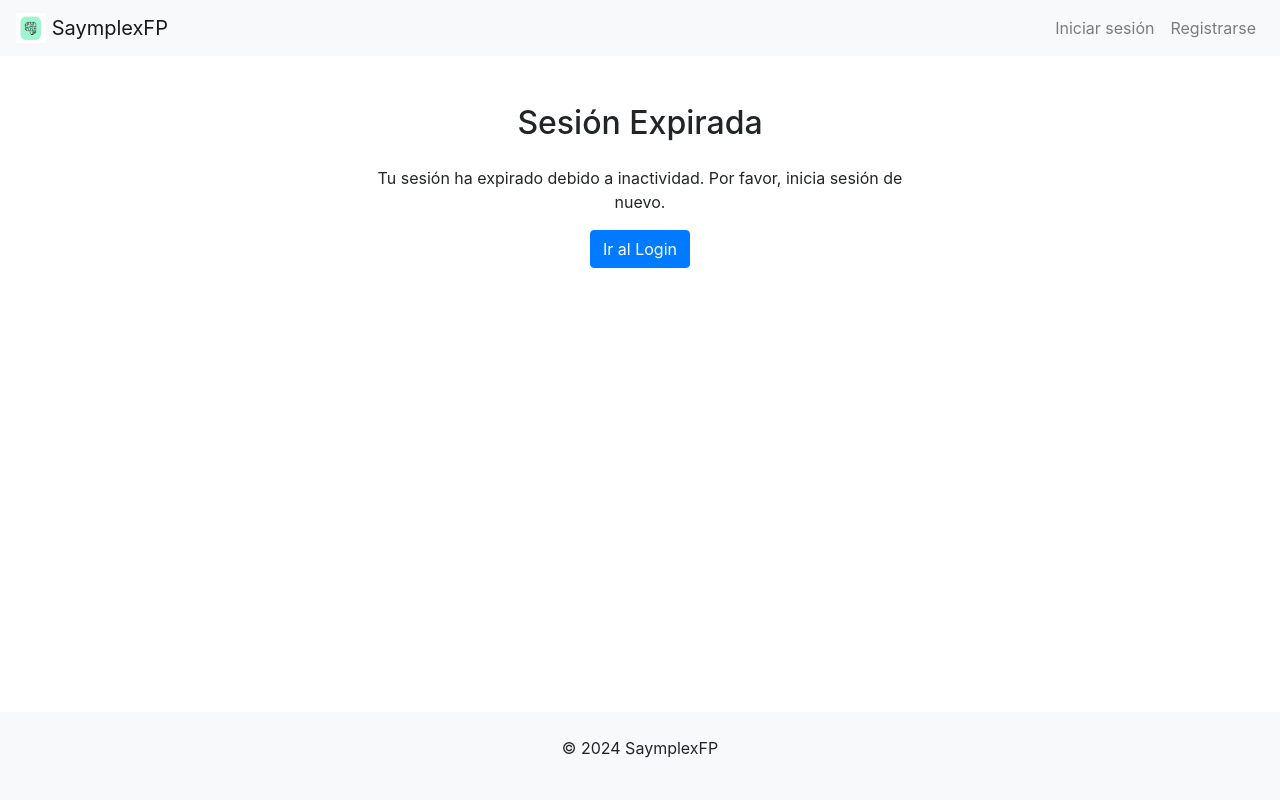
After one commit to marrocrod/TFG, a Django app: page /session-expired/ in a window 1280 px wide. The commit adds this page. Run offline with Django 4.2, Linux system fonts and the light colour scheme; parts of the project's set-up code (start-up, migrations or seed data) failed here and were passed over; some libraries are stand-ins or nearby versions.

Commit message:
Cierre de sesión y redirección por inactividad

```diff
--- /dev/null
+++ b/TrabajoFinGrado/main/middleware.py
@@ -0,0 +1,27 @@
+from django.utils import timezone
+from datetime import timedelta
+from django.conf import settings
+from django.contrib.auth import logout
+
+class SessionTimeoutMiddleware:
+    def __init__(self, get_response):
+        self.get_response = get_response
+
+    def __call__(self, request):
+        if request.user.is_authenticated:
+            now = timezone.now()
+            last_activity = request.session.get('last_activity')
+
+            if not last_activity:
+                request.session['last_activity'] = now.isoformat()
+            else:
+                last_activity_time = timezone.datetime.fromisoformat(last_activity)
+
+                if now - last_activity_time > timedelta(seconds=settings.SESSION_COOKIE_AGE):
+                    logout(request)
+                    request.session['session_expired'] = True  # Marca la sesión como expirada
+                else:
+                    request.session['last_activity'] = now.isoformat()
+
+        response = self.get_response(request)
+        return response
--- a/TrabajoFinGrado/main/templates/base.html
+++ b/TrabajoFinGrado/main/templates/base.html
@@ -92,5 +92,30 @@
     <script src="https://cdnjs.cloudflare.com/ajax/libs/codemirror/5.65.6/mode/python/python.min.js"></script>
     <!-- Enlace a FullCalendar JS -->
     <script src="https://cdn.jsdelivr.net/npm/fullcalendar@5.10.1/main.min.js"></script>
+
+    <script>
+        let inactivityTime = function () {
+            let time;
+            let maxInactivityTime = 30* 60 * 1000; // 30 minutos en milisegundos
+
+            window.onload = resetTimer;
+            window.onmousemove = resetTimer;
+            window.onmousedown = resetTimer;  // Intercepta clicks
+            window.ontouchstart = resetTimer; // Intercepta toques en dispositivos móviles
+            window.onclick = resetTimer;      // Intercepta clicks
+            window.onkeydown = resetTimer;    // Intercepta pulsaciones de teclas
+
+            function logout() {
+                window.location.href = "{% url 'session_expired' %}";
+            }
+
+            function resetTimer() {
+                clearTimeout(time);
+                time = setTimeout(logout, maxInactivityTime);
+            }
+        };
+
+        inactivityTime(); // Iniciar la detección de inactividad
+    </script>
 </body>
 </html>
--- /dev/null
+++ b/TrabajoFinGrado/main/templates/session_expired.html
@@ -0,0 +1,17 @@
+{% extends 'base.html' %}
+
+{% block title %}Sesión Expirada{% endblock %}
+
+{% block content %}
+<div class="container">
+    <div class="row justify-content-center">
+        <div class="col-md-6">
+            <h2 class="mt-4 mb-4 text-center">Sesión Expirada</h2>
+            <p class="text-center">Tu sesión ha expirado debido a inactividad. Por favor, inicia sesión de nuevo.</p>
+            <div class="text-center">
+                <a href="{% url 'login' %}" class="btn btn-primary">Ir al Login</a>
+            </div>
+        </div>
+    </div>
+</div>
+{% endblock %}
--- a/TrabajoFinGrado/main/urls.py
+++ b/TrabajoFinGrado/main/urls.py
@@ -17,6 +17,7 @@ urlpatterns = [
     path('activation_resent/', TemplateView.as_view(template_name='register/activation_resent.html'), name='activation_resent'),  # Nueva ruta
     path('login/', CustomLoginView.as_view(), name='login'),
     path('logout/', auth_views.LogoutView.as_view(next_page='home'), name='logout'),
+    path('session-expired/', session_expired, name='session_expired'),
     path('user_profile/', user_profile, name='user_profile'),
     path('profile/edit/', edit_profile, name='edit_profile'),
     path('chat/<int:chat_id>/', chat_view, name='chat'),  # Ruta con chat_id
--- a/TrabajoFinGrado/main/views.py
+++ b/TrabajoFinGrado/main/views.py
@@ -301,6 +301,13 @@ def user_profile(request):
     }
 
     return render(request, 'profile.html', context)
+
+
+def session_expired(request):
+    return render(request, 'session_expired.html', {
+        'message': 'Tu sesión ha expirado por inactividad. Por favor, inicia sesión nuevamente.',
+    })
+
 
 @login_required
 def edit_profile(request):
```
Also changed, not shown: TrabajoFinGrado/admin/settings.py (+8 -0 lines).
